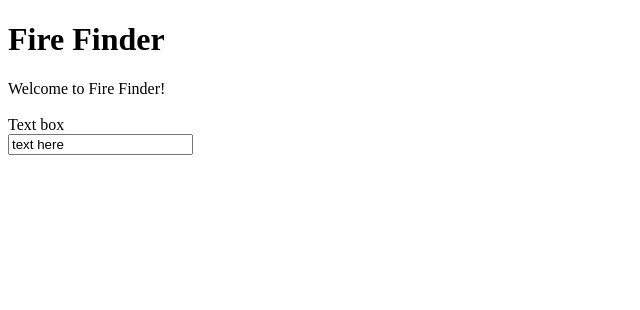
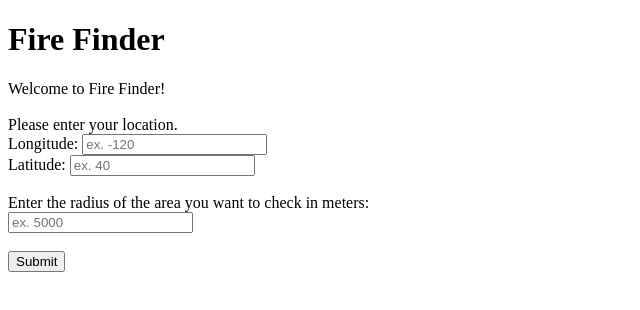
Before and after one commit to WinnieDong2/firefinder, a plain HTML site: page index.html in a window 1280 px wide. Shown: the whole page, without its empty margins (0-640 px from the left). Drawn offline with Linux system fonts and the light colour scheme.

Commit message:
Update index.html

```diff
--- a/index.html
+++ b/index.html
@@ -1,8 +1,22 @@
 <!DOCTYPE html>
 <html>
+
   <head>
     <title>Fire Finder</title>
+    <script type="text/javascript">
+      function fn1() {
+        var num1 = document.getElementById("lng").value;
+        alert("Your longitude is: " + num1.toString());
+        var num2 = document.getElementById("lat").value;
+        alert("Your latitude is: " + num2.toString());
+        var num3 = document.getElementById("radius").value;
+        alert("Your radius is: " + num3.toString() + " meters");
+      }
+
+    </script>
+
   </head>
+
   <body>
     <h1>
       Fire Finder
@@ -11,11 +25,24 @@
       Welcome to Fire Finder!
       <br>
       <br>
-      <label>Text box</label>
+      <label>Please enter your location.</label>
       <br>
-      <input type = "text"
-                 id = "myText"
-                 value = "text here" />
+      <label>Longitude:</label>
+      <input type="number" id="lng" placeholder="ex. -120" />
+      <br>
+      <label>Latitude:</label>
+      <input type="number" id="lat" placeholder="ex. 40" />
+      <br>
+      <br>
+      <label>Enter the radius of the area you want to check in meters:</label>
+      <br>
+      <input type="number" id="radius" placeholder="ex. 5000" />
+      <br>
+      <br>
+      <button onclick="fn1()" id="btn1">Submit
+      </button>
+
     </p>
-   </body>
+  </body>
+
 </html>
```
